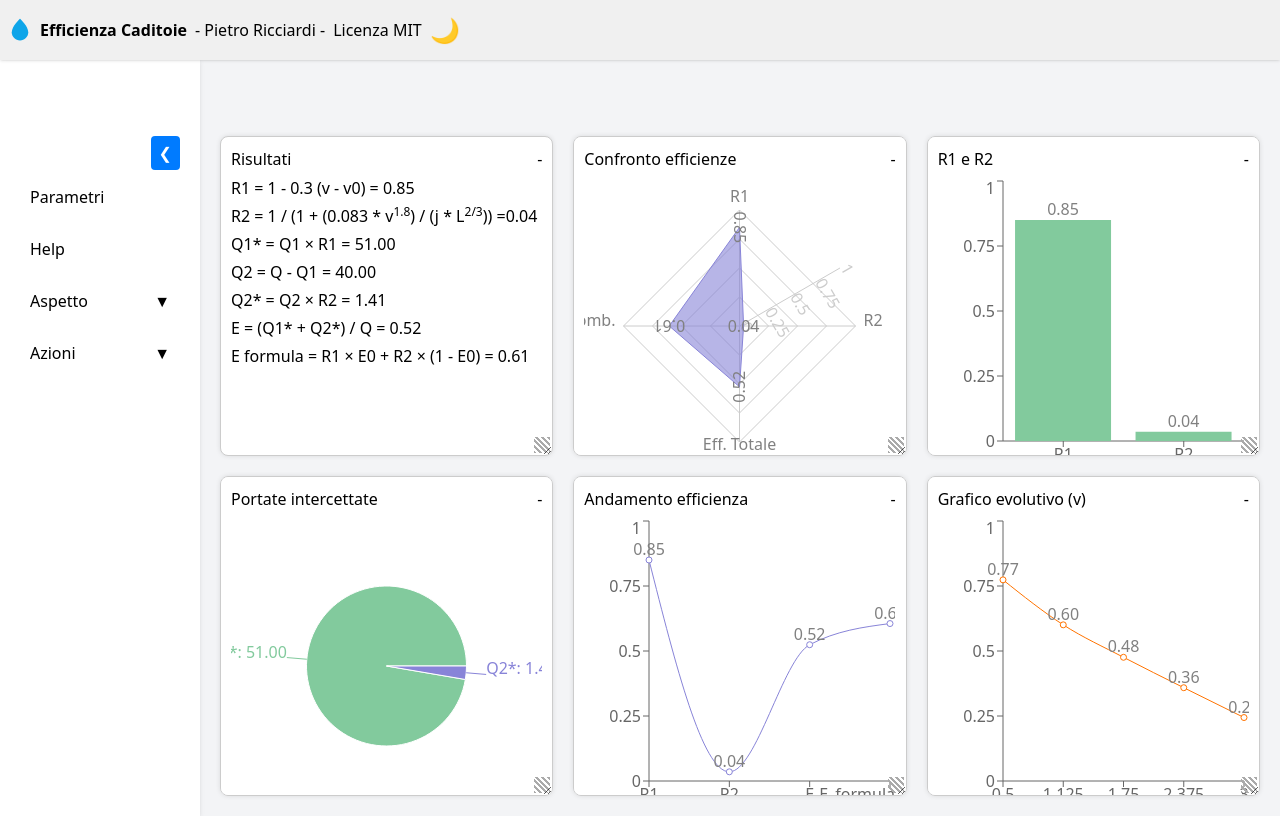
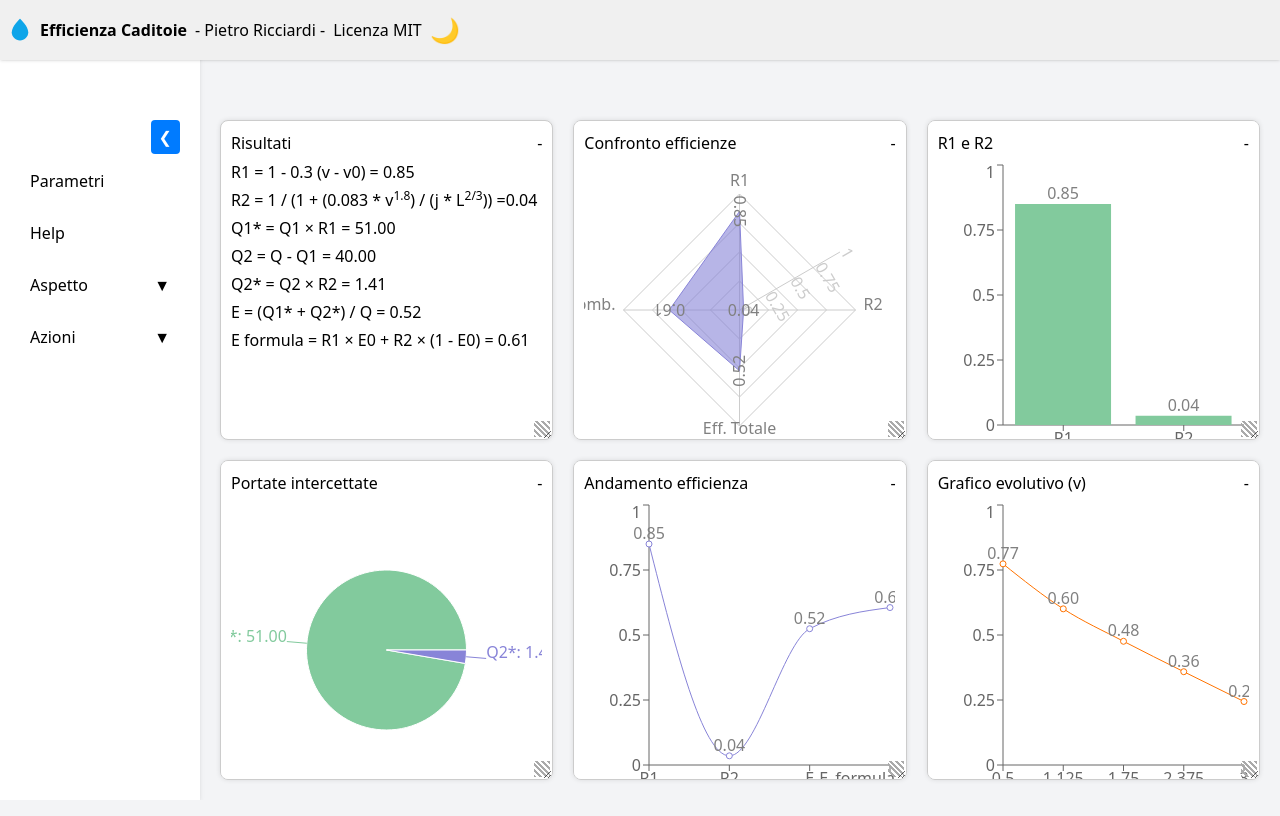
Before and after one commit to Pietro-Ricciardi/Efficienza-Caditoie, a React (Vite) app: page / in a window 1280 px wide. Built offline with nearby package versions, Linux system fonts and the light colour scheme.

Commit message:
Update App.css

```diff
--- a/src/App.css
+++ b/src/App.css
@@ -4,7 +4,6 @@ body {
   max-width: none;
   min-height: 100%;
   background-color: #f3f4f6;
-  padding-top: 1rem;
 }
 
 body.dark-mode {
```
